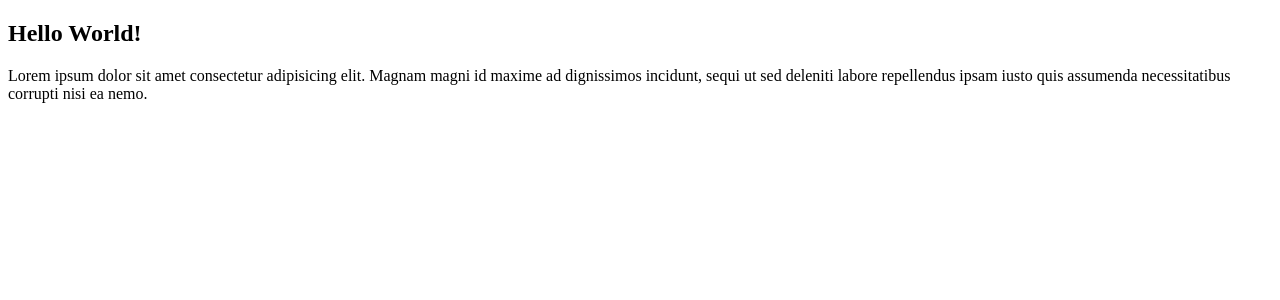
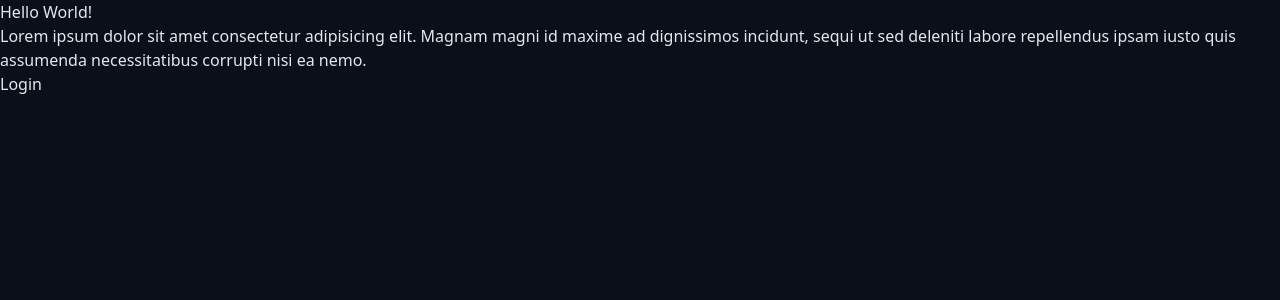
Before and after one commit to RJGJ/habit_tracker, a Next.js app in the folder app/: page / in a window 1280 px wide. Shown: the top 300 px of the page. Built offline with nearby package versions, Linux system fonts and the light colour scheme.

Commit message:
ongoing setup of app

```diff
--- /dev/null
+++ b/app/app/auth/login/page.tsx
@@ -0,0 +1,12 @@
+import Link from 'next/link'
+
+export default function Page() {
+  return (
+    <section>
+      <div className="container">
+        <h1>Login Page</h1>
+        <Link href="/">Back to Home</Link>
+      </div>
+    </section>
+  )
+}
--- /dev/null
+++ b/app/app/global.scss
@@ -0,0 +1,34 @@
+@import 'tailwindcss/preflight';
+@tailwind utilities;
+
+@layer base {
+  html {
+    scroll-behavior: smooth;
+  }
+
+  :root {
+    --bg: 255 255 255;
+    --text: 31 41 55; // gray-800
+  }
+
+  .dark {
+    --bg: 11 15 25; // deep navy (Vue-style)
+    --text: 229 231 235; // gray-200
+  }
+
+  body {
+    background-color: rgb(var(--bg));
+    color: rgb(var(--text));
+    transition:
+      background-color 0.3s ease,
+      color 0.3s ease;
+  }
+}
+
+@layer components {
+  // .card {
+  //   background-color: rgb(var(--bg));
+  //   border-radius: 1rem;
+  //   padding: 1.5rem;
+  // }
+}
--- a/app/app/layout.tsx
+++ b/app/app/layout.tsx
@@ -1,14 +1,26 @@
+import './global.scss'
+import { ThemeProvider } from 'next-themes'
+
 export default function RootLayout({
-  children,
+  children
 }: {
-  children: React.ReactNode;
+  children: React.ReactNode
 }) {
   return (
-    <html lang="en">
-      <head>
-        <meta name="viewport" content="width=device-width, initial-scale=1.0" />
-      </head>
-      <body>{children}</body>
+    <html
+      lang="en"
+      suppressHydrationWarning
+    >
+      <body>
+        <ThemeProvider
+          attribute="class"
+          defaultTheme="dark"
+          enableSystem
+          disableTransitionOnChange
+        >
+          {children}
+        </ThemeProvider>
+      </body>
     </html>
-  );
+  )
 }
--- a/app/app/page.tsx
+++ b/app/app/page.tsx
@@ -1,3 +1,5 @@
+import Link from 'next/link'
+
 export default function Page() {
   return (
     <section>
@@ -9,7 +11,8 @@ export default function Page() {
           repellendus ipsam iusto quis assumenda necessitatibus corrupti nisi ea
           nemo.
         </p>
+        <Link href="/auth/login">Login</Link>
       </div>
     </section>
-  );
+  )
 }
--- a/app/package.json
+++ b/app/package.json
@@ -10,8 +10,10 @@
   },
   "dependencies": {
     "next": "16.1.6",
+    "next-themes": "^0.4.6",
     "react": "19.2.3",
-    "react-dom": "19.2.3"
+    "react-dom": "19.2.3",
+    "sass": "^1.97.3"
   },
   "devDependencies": {
     "@tailwindcss/postcss": "^4",
--- /dev/null
+++ b/app/tailwind.config.ts
@@ -0,0 +1,29 @@
+import type { Config } from 'tailwindcss'
+
+const config: Config = {
+  darkMode: 'class',
+  content: ['./app/**/*.{ts,tsx}', './components/**/*.{ts,tsx}'],
+  theme: {
+    extend: {
+      colors: {
+        brand: {
+          50: '#e6fef6',
+          100: '#c3fce8',
+          200: '#8af8d0',
+          300: '#4df3b6',
+          400: '#22d3a6',
+          500: '#10b981', // Vue-like green
+          600: '#059669',
+          700: '#047857',
+          800: '#065f46',
+          900: '#064e3b'
+        },
+        darkBg: '#0b0f19', // Vue-style deep navy
+        darkSoft: '#111827'
+      }
+    }
+  },
+  plugins: []
+}
+
+export default config
```
Also changed, not shown: 2 other files (tests, documents, lock files or other folders).
